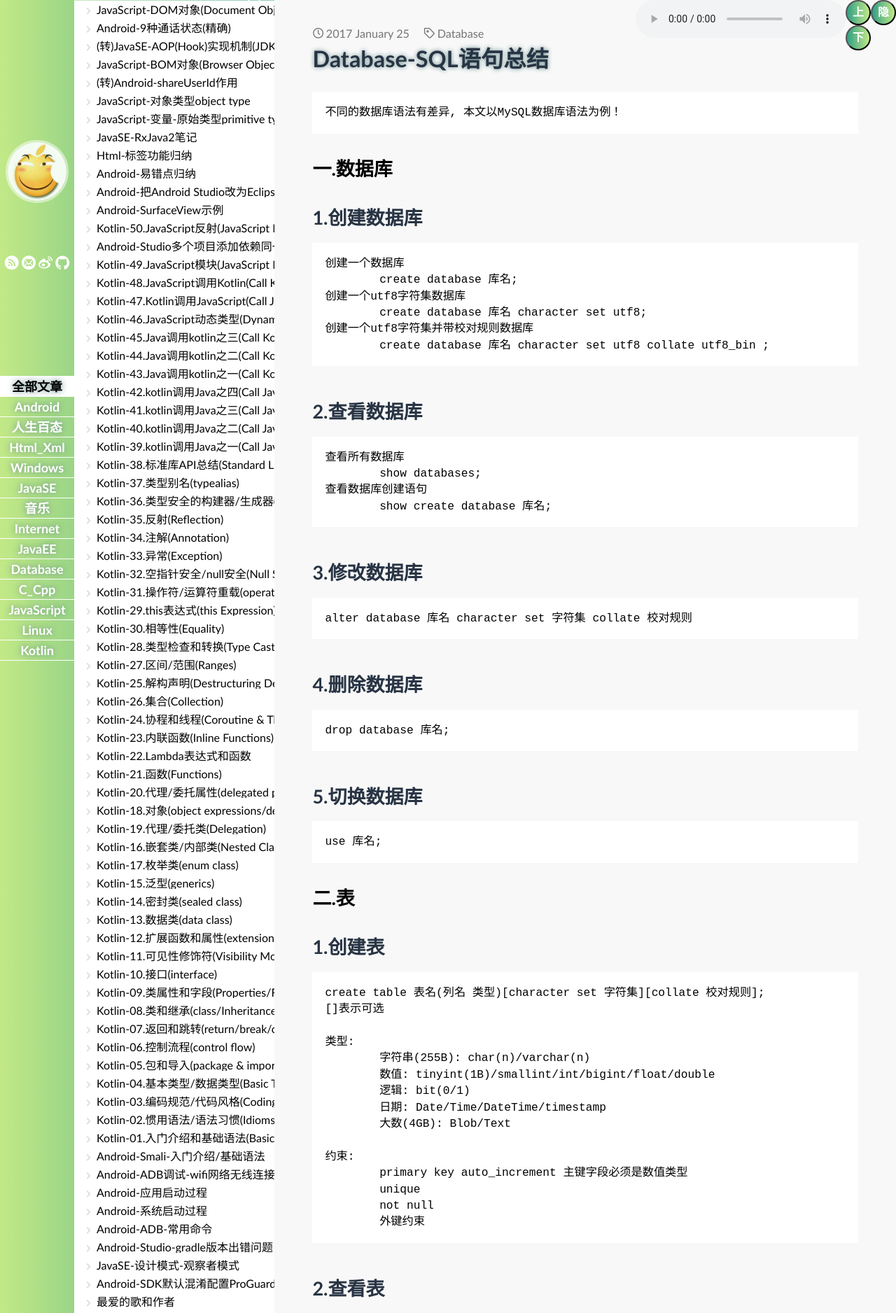
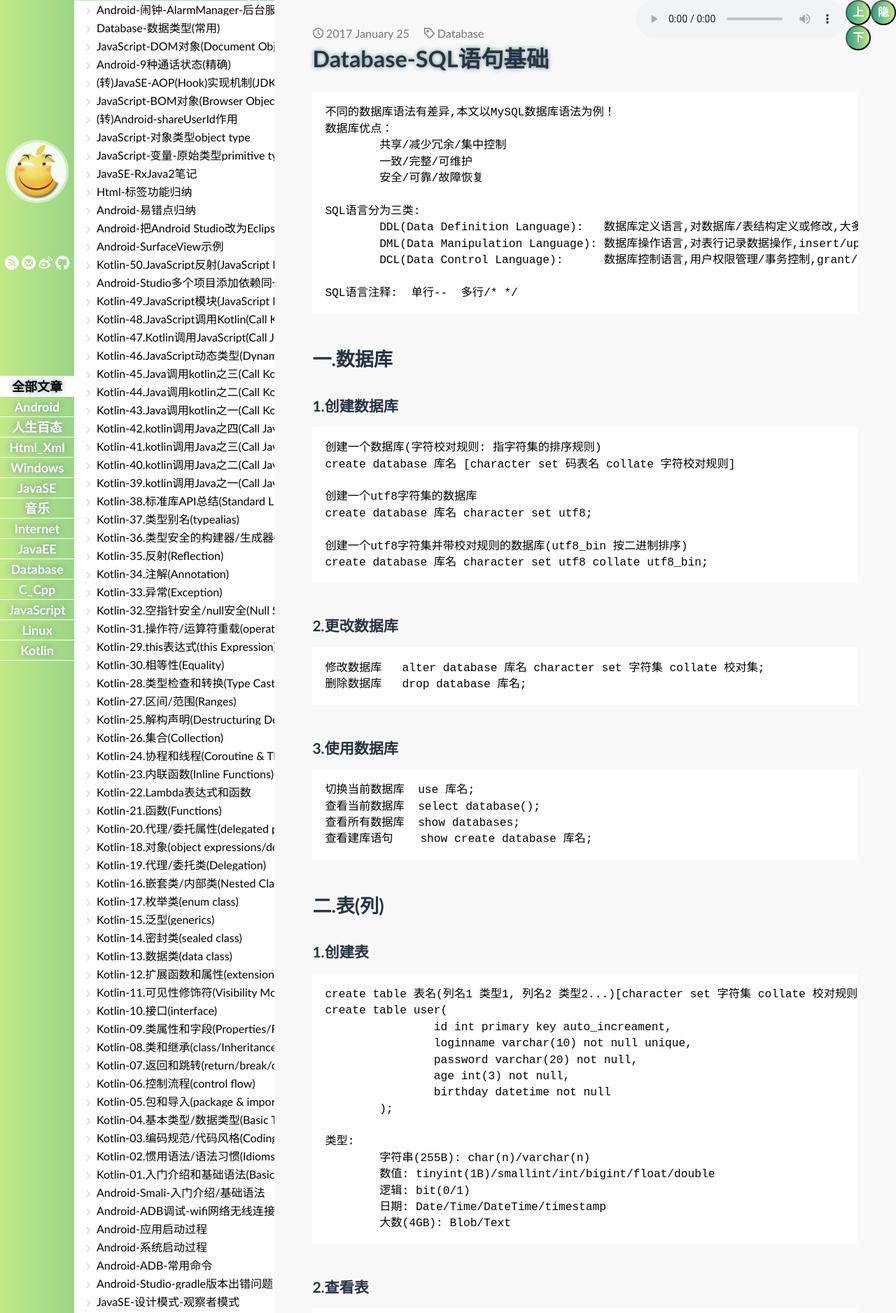
Before and after one commit to lioilwin/lioilwin.github.io, a Jekyll site: the page built from _posts/2017-01-25-SQL.md, in a window 1280 px wide. Shown: the top 1876 px of the page at 70% size. Built offline with Jekyll 4.4.1, drawn with Linux system fonts in a browser that asks for light colours; some web fonts are replaced; comment, search, counter and statistics services are not loaded; some of the changed text lies outside the part shown.

```diff
--- a/_posts/2017-01-25-SQL.md
+++ b/_posts/2017-01-25-SQL.md
@@ -1,40 +1,52 @@
 ---
 layout: post
-title: Database-SQL语句总结
+title: Database-SQL语句基础
 tags: Database
 ---
-	不同的数据库语法有差异, 本文以MySQL数据库语法为例！
+	不同的数据库语法有差异,本文以MySQL数据库语法为例！
+	数据库优点：
+		共享/减少冗余/集中控制
+		一致/完整/可维护
+		安全/可靠/故障恢复
 
-# 一.数据库
+	SQL语言分为三类:
+		DDL(Data Definition Language):   数据库定义语言,对数据库/表结构定义或修改,大多在建表时使用,create/alter/drop
+		DML(Data Manipulation Language): 数据库操作语言,对表行记录数据操作,insert/update/delete/select
+		DCL(Data Control Language):      数据库控制语言,用户权限管理/事务控制,grant/rollback/commit
 
-## 1.创建数据库
-	创建一个数据库
-		create database 库名;
-	创建一个utf8字符集数据库
-		create database 库名 character set utf8;
-	创建一个utf8字符集并带校对规则数据库
-		create database 库名 character set utf8 collate utf8_bin ;
+	SQL语言注释:  单行--  多行/* */
 
-## 2.查看数据库
-	查看所有数据库
-		show databases;
-	查看数据库创建语句
-		show create database 库名;
+## 一.数据库
+### 1.创建数据库
+	创建一个数据库(字符校对规则: 指字符集的排序规则)
+	create database 库名 [character set 码表名 collate 字符校对规则]
 
-## 3.修改数据库
-	alter database 库名 character set 字符集 collate 校对规则
+	创建一个utf8字符集的数据库
+	create database 库名 character set utf8;
 
-## 4.删除数据库
-	drop database 库名;
+	创建一个utf8字符集并带校对规则的数据库(utf8_bin 按二进制排序)
+	create database 库名 character set utf8 collate utf8_bin;
 
-## 5.切换数据库
-	use 库名;
+### 2.更改数据库
+	修改数据库   alter database 库名 character set 字符集 collate 校对集;
+	删除数据库   drop database 库名;
 
-# 二.表
+### 3.使用数据库
+	切换当前数据库  use 库名;
+	查看当前数据库  select database();
+	查看所有数据库  show databases;
+	查看建库语句    show create database 库名;
 
-## 1.创建表
-	create table 表名(列名 类型)[character set 字符集][collate 校对规则];
-	[]表示可选
+## 二.表(列)
+### 1.创建表
+	create table 表名(列名1 类型1, 列名2 类型2...)[character set 字符集 collate 校对规则];
+	create table user(
+			id int primary key auto_increament,
+			loginname varchar(10) not null unique,
+			password varchar(20) not null,
+			age int(3) not null,
+			birthday datetime not null
+		);
 
 	类型:
 		字符串(255B): char(n)/varchar(n)
@@ -43,129 +55,123 @@ tags: Database
 		日期: Date/Time/DateTime/timestamp
 		大数(4GB): Blob/Text
 
-	约束:
-		primary key auto_increment 主键字段必须是数值类型
-		unique
-		not null
-		外键约束
+### 2.查看表
+	查看表结构     desc 表名;
+	查看所有表     show tables;
+	查看建表语句   show create table 表名;
 
-## 2.查看表
-	查看表结构
-		desc 表名;
-	查看所有表
-		show tables;
-	查看建表语句
-		show create table 表名;
+### 3.修改表
+	增加列        alter table 表名 add 列名 类型;
+	删除列        alter table 表名 drop 列名;
+	修改列名      alter table 表名 change 列名 新列名 类型;
+	修改列类型    alter table 表名 modify 列名 类型;
+	修该表字符集  alter table 表名 character set 字符集 collate 校对集;
+	修改表名      rename table 表名 to 新表名;
+	删除表        drop table 表名;
 
-## 3.修改表
-	增加列
-		alter table 表名 add 列名 类型;
-	修改列类型
-		alter table 表名 modify 列名 类型;
-	修改列名
-		alter table 表名 change 列名 新列名 类型;
-	删除列
-		alter table 表名 drop 列名;
-	修改表名
-		rename table 表名 to 新表名;
-	修该表字符集
-		alter table 表名 character set 字符集;
+## 三.记录(行)
+### 1.增insert
+	insert into 表名(列名1,列名2...) values(value1,value2...);
+	insert into user(name,password) values('lioil','**lioil**');
 
-## 4.删除表
-	drop table 表名;
+### 2.删delete
+	delete from 表名 [where ....]
+	1.逐行删除记录,不删除表本身
+		delete from user;
+	2.删除表本身
+		drop user;
+	3.先摧毁表,再新建表(删除效率高),不能在事务中恢复
+		TRUNCATE TABLE user;
 
-# 三.记录
+### 3.改update
+	update 表名 set 列名1=value1, 列名2=value2... [where 条件1,条件2...]
+	update user set name='lioil' where id=1;
 
-## 1.insert
-	insert into 表名(列名1,列名2) values(value1,value2);
-	列没有值则可用null, 插入所有列可省写列名;
+### 4.查select
+	SELECT selection_list         /*列名*/
+	FROM table_list               /*表名*/
+	WHERE condition               /*行条件*/
+	GROUP BY grouping_columns     /*对结果分组*/
+	HAVING condition              /*分组后的行条件*/
+	ORDER BY sorting_columns      /*对结果排序*/
+	LIMIT offset_start, row_count /*结果限量*/
 
-## 2.update
-	update 表名 set 列名=value1, 列名2=value2 [where...]
-	如不加where语句则修改整张表数据
-
-## 3.delete
-	delete from 表名 [where ....]
-	仅删除记录、不删除表本身, 如要删除表使用drop table
-	如果不跟where语句则删除所有数据
-	truncate table也可以删除表所有数据,首先摧毁表,再新建表(删除效率高),此方式删除的数据不能在事务中恢复。
-
-## 4.select
-	1).select from
-	select [distinct] */列名 from 表名
-	distinct剔除重复行, *查找所有列
-
-	select 列名1+列名2 (as) 别名 from 表名;
-	(as可省略)
+	1).select 列名 from 表名
+	查找所有列 select * from 表名  (*需要运算,效率较低,最好列出列名,表结构变了后不易出错)
+	剔除重复行 select distinct 列名 from 表名
+	设置别名   select 列名1+列名2 (as) 别名 from 表名; (as可省略)
 
 	2).where
-	可用运算符：
-	> < >= <= <>
-	and or not
-	between 1 and 10 取值在1到10之间
-	in(5,3,6) 取值是5或3或6
-	like 'xx%' %表示任意字符, _表示一个字符
-	is null 值是否空
+	可用的运算符如下:
+		=  !=  >  <  >=  <=  <>
+		and or not
+		between 1 and 10   取值在1到10之间
+		in(5,3,6)          取值是5或3或6
+		not in(1,2,3)
+		is null            值是否空
+		is not null
+		like 'lio%'        %表示任意个字符, _表示1个字符
+	select * from user where name != 'li';
+	select * from user where not name = 'li';
+	select * from user where name not in('li');
+	select * from user where name = null;   错误(null不等于null)
+	select * from user where name is null;  正确
+	select * from user where name is not null;
+	select * from user where not name is null;
+	select * from user where name like '___';  name是三个字符
 
-	3).聚合函数
-	有null参与计算,结果都是null，此时可用ifnull(列名,0)处理,如ifnull(列名1,0)+ifnull(列名2,0)
+	3).聚合函数(纵向运算,多行计算)
+	有null参与计算,结果都是null,此时可用ifnull(列名,0)处理,
+	如: select ifnull(列1,0) + ifnull(列2,0) from user;
 
 	count(列名) 指定列的记录个数
-	sum(列名) 指定列的记录值求和
-	avg(列名) 指定列的记录值平均值
-	max(列名)、min(列名) 指定列中的最大记录值和最小记录值
+	sum(列名)   指定列的记录值求和
+	avg(列名)   指定列的记录值平均值
+	max(列名)、min(列名) 指定列中的最大记录值和最小记录值(不是数值类型,计算结果为0)
 
-	4).group by
-	group by 列名1,列名2 having...
+	select sum(age) from user;
+	select avg(age) from user;
+	select max(age) from user;
+	select min(age) from user;
+	select count(*) from user where age > 25;
+
+	4).group by 列名1,列名2 having...
 	having子句对group by结果筛选
-
 	having和where区别：
 	where用在分组之前, having用在分组之, having可用sum(), where不行
 
-	5).order by
-	order by 列名 asc/desc
-	asc升序(默认)、desc降序
-	位于select语句结尾
+	5).order by 列名 asc/desc limit
+	asc升序(默认), desc降序
+	从第3行开始,查询2行记录 select * from user limit 3,2;
 
 	6).语句顺序
-	书写顺序:select from where group by having order by
-	执行顺序:from where select group by having order by
+	书写顺序: select from where group by having order by limit
+	执行顺序: from where select group by having order by limit
 
-# 四.约束(主键和外键)
-
-## 1.创建表时指定外键约束
-	create table 表1(
+## 四.约束(主键和外键)
+### 1.创建表时指定外键约束
+	create table A(
 		id int primary key auto_increment,
-		name varchar(20) unique not null,
-		外键 int,
-		foreign key(外键) references 表2(id)
+		fkey int,
+		foreign key(fkey) references B(id)
 	);
-
-	create table 表2(
+	create table B(
 		id int primary key auto_increment
 	);
 
-## 2.外键约束
-	1).增加外键
-		alter table 表1 add foreign key(列名) references 表2(列名) [on delete restrict] [on update restrict];
-		可以明确指定外键的名称，如果不指定外键的名称,mysql会自动为你创建一个外键名称。
+### 2.外键约束
+	增加外键 alter table 表1 add foreign key(列名) references 表2(列名) [on delete restrict] [on update cascade];
 		restrict: 本表外键引用了主表的记录, 在主表就无法删除相关记录
-		cascade: 本表和在主表会级联删除
+		cascade:  本表和在主表会级联删除
+	删除外键 alter table 表名 drop foreign key 列名;
 
-	2).删除外键
-		alter table 表名 drop foreign key 列名;
+### 3.主键约束
+	增加主键      alter table 表名 add  primary key(列名) auto_increment;
+	删除主键      alter table 表名 drop primary key
+	增加自动增长  alter table 表名 modify id int auto_increment;
+	删除自动增长  alter table 表名 modify id int;
 
-## 3.主键约束
-	增加主键(自动增长，只有主键可以自动增长)
-		alter table 表名 add primary key(列名) auto_increment;
-	删除主键
-		alter table 表名 drop primary key
-	增加自动增长
-		alter table 表名 modify id int auto_increment;
-	删除自动增长
-		alter table 表名 modify id int;
-
-# 五.多表关系和查询
+## 五.多表关系和查询
 	一对一(教室和班级): 在任意方保存另一方主键作为外键
 	一对多(班级和学生): 在多方保存另一方主键作为外键
 	多对多(教师和学生): 中间表保存两张表主键作为两个外键,保存对应关系
@@ -188,7 +194,7 @@ tags: Database
 	|  3 | yyy  |
 	+----+------+
 
-## 1.笛卡尔积查询
+### 1.笛卡尔积查询
 	两张表记录相乘操作,左表有n条记录,右表有m条记录,最后得到m*n条记录,
 	select * from ta ,tb;
 	+----+------+-------+----+------+
@@ -205,9 +211,10 @@ tags: Database
 	|  3 | bbb  |     4 |  3 | yyy  |
 	+----+------+-------+----+------+
 
-## 2.内连接
+### 2.内连接
 	查询两张表中都有的关联数据,相当于利用条件从笛卡尔积结果中筛选出了正确的结果。
 	select * from ta inner join tb on ta.tb_id = tb.id; (可用逗号,代替inner join)
+	select * from ta,tb on ta.tb_id = tb.id;
 	+----+------+-------+----+------+
 	| id | name | tb_id | id | name |
 	+----+------+-------+----+------+
@@ -215,7 +222,7 @@ tags: Database
 	|  2 | bbb  |     2 |  2 | yyy  |
 	+----+------+-------+----+------+
 
-## 3.外连接
+### 3.外连接
 	1).左外连接: 内连接基础上左表全部显示的结果
 	select * from ta left join tb on ta.tb_id = tb.id;
 	+----+------+-------+------+------+
@@ -237,11 +244,13 @@ tags: Database
 	+------+------+-------+----+------+
 
 	3).全外连接: 内连接基础上左表和右表都全部显示的结果
-	select * from ta full join tb on ta.tb_id = tb.id;(mysql不支持全外连接)
+	mysql不支持全外连接
+		select * from ta full join tb on ta.tb_id = tb.id;
 
-	select * from ta left join tb on ta.tb_id = tb.id;
-	union
-	select * from ta right join tb on ta.tb_id = tb.id;(mysql可用union合并两条select语句,间接实现全外连接)
+	mysql可用union合并两条select语句,间接实现全外连接
+		select * from ta left join tb on ta.tb_id = tb.id;
+		union
+		select * from ta right join tb on ta.tb_id = tb.id;
 	+------+------+-------+------+------+
 	| id   | name | tb_id | id   | name |
 	+------+------+-------+------+------+
--- /dev/null
+++ b/_posts/2017-12-18-SQL2.md
@@ -0,0 +1,56 @@
+---
+layout: post
+title: Database-数据类型(常用)
+tags: Database
+---
+	查看MySQL数据库的字符编码配置
+	输入CMD命令 ==> SHOW VARIABLES LIKE '%character%';
+	结果如下:
+		character_set_client     | utf8    客户端编码
+		character_set_results    | utf8    结果集编码
+		character_set_connection | utf8    客户端连接编码
+		character_set_database   | utf8    数据库默认编码
+		character_set_filesystem | BINARY  文件系统存放编码
+		character_set_server     | utf8    服务器编码
+		character_set_system     | utf8    系统编码
+
+	修改编码,输入CMD命令:
+		set character_set_client=gbk
+		set character_set_results=gbk
+
+## 一.数字
+	整型
+		BIT        1位(0/1)
+		TINYINT    1字节	byte
+		SMALLINT   2字节	short
+		MEDIUMINT  3字节
+		INT        4字节	int
+		BIGINT     8字节	long
+
+	浮点型
+		FLOAT   4字节			float
+ 		DOUBLE  8字节			double
+		DECIMAL 没有精度损失 	实质是字符串
+
+	对于频繁参与运算的小数,使用decimal,可以减少由运算导致的精度损失！
+
+## 二.字符串(单引号包裹'')
+	短字符串(最大255字节)
+		CHAR(100)     定长字符串,固定占用100字节
+		VARCHAR(100)  变长字符串,最大占用100字节
+
+	长字符串(超过255字节,4GB)
+		TEXT/CLOB  保存大文本字符数据(Character Large Object)
+		BLOB       保存二进制字节(binary Large Object),例如文本/图片/音视频等文件
+
+## 三.日期和时间
+		date      日期  2017-12-18
+		time      时间  22:22:01
+		year      年    2017
+		datatime  日期和时间,默认值是null   2017-12-18 22:22:01
+		timestamp 时间戳,默认值是当前时间   2017-12-18 22:22:01
+
+简书: http://www.jianshu.com/p/01e2fdcee0a2
+CSDN博客: http://blog.csdn.net/qq_32115439/article/details/78848261
+GitHub博客: http://lioil.win/2017/12/18/SQL2.html
+Coding博客: http://c.lioil.win/2017/12/18/SQL2.html
--- /dev/null
+++ b/_posts/2017-12-19-Android-Alarm.md
@@ -0,0 +1,29 @@
+---
+layout: post
+title: Android-闹钟-AlarmManager-后台服务
+tags: Android
+---
+Standby Doze
+
+API19开始AlarmManager机制修改
+应用程序被Kill掉后,设置的闹钟不响
+6.0以上进入Doze模式会使JobScheduler停止工作
+手机设置重启后，闹钟失效问题
+
+PendingIntent pi = PendingIntent.getxxx;
+AlarmManager alarm = (AlarmManager) cxt.getSystemService(Context.ALARM_SERVICE);
+if (Build.VERSION.SDK_INT >= Build.VERSION_CODES.M) //Android 6，针对省电优化Doze模式
+	alarm.setExactAndAllowWhileIdle(AlarmManager.ELAPSED_REALTIME_WAKEUP, SystemClock.elapsedRealtime() + delay, pi);
+else if (Build.VERSION.SDK_INT >= Build.VERSION_CODES.KITKAT) //Android 4.4，针对set不准确
+	alarm.setExact(AlarmManager.ELAPSED_REALTIME_WAKEUP, SystemClock.elapsedRealtime() + delay, pi);
+else
+	alarm.set(AlarmManager.ELAPSED_REALTIME_WAKEUP, SystemClock.elapsedRealtime() + delay, pi);
+
+
+http://www.jianshu.com/p/1f919c6eeff6
+	http://blog.csdn.net/qq284565035/article/details/51705341
+
+简书: http://www.jianshu.com/p/585ca251b871
+CSDN博客: http://blog.csdn.net/qq_32115439/article/details/78848386
+GitHub博客: http://lioil.win/2017/12/19/Android-Alarm.html
+Coding博客: http://c.lioil.win/2017/12/19/Android-Alarm.html
```
